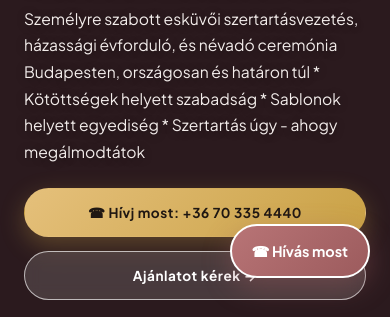
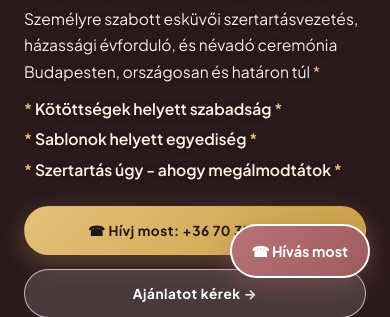
Before and after one commit to ADebre11/szertartasmester, a plain HTML site: page index.html in a window 390 px wide. Shown: the part 546-863 px from the top of the page. Drawn offline with nearby package versions, Linux system fonts and the light colour scheme; a web font is replaced by a local one.

Commit message:
Add copy/image-save protection and mobile hero intro line breaks

```diff
--- a/app.js
+++ b/app.js
@@ -56,6 +56,15 @@
             ? `<span>${h.badgeLines[0]}</span><span class="hero-badge-sep" aria-hidden="true">•</span><span>${h.badgeLines[1]}</span>`
             : h.badge;
 
+        const descHtml = Array.isArray(h.descriptionPoints)
+            ? `<span class="hero-desc-lead">${h.description} <span class="hero-desc-star">*</span></span> <span class="hero-desc-points">${h.descriptionPoints
+                  .map(
+                      (pt) =>
+                          `<span class="hero-desc-point"><span class="hero-desc-star-mob">* </span>${pt}<span class="hero-desc-sep"> *</span></span>`
+                  )
+                  .join(" ")}</span>`
+            : h.description;
+
         el("hero-mount").innerHTML = `
             <div class="hero">
                 <img src="${h.image}" alt="${SITE_DATA.brand.name}" class="hero-bg" />
@@ -67,7 +76,7 @@
                     <div class="hero-content">
                         <div class="hero-badge hero-badge-mobile">${badgeHtml}</div>
                         <h1 class="hero-title">${h.title}</h1>
-                        <p class="hero-desc">${h.description}</p>
+                        <p class="hero-desc">${descHtml}</p>
                         <div class="hero-ctas">
                             <a href="${SITE_DATA.brand.phoneHref}" class="btn btn-gold">☎ ${h.primaryCta}</a>
                             <a href="#contact-mount" class="btn btn-outline-light">${h.secondaryCta} →</a>
@@ -661,12 +670,27 @@
         `);
     }
 
+    const isEditable = (t) => t && (t.tagName === "INPUT" || t.tagName === "TEXTAREA");
+
     document.addEventListener("keydown", (e) => {
         if (e.key === "Escape") closeModal();
         if (activeLightboxIdx !== null) {
             if (e.key === "ArrowLeft") openLightbox(activeLightboxIdx - 1);
             if (e.key === "ArrowRight") openLightbox(activeLightboxIdx + 1);
         }
+        if (!isEditable(e.target) && (e.ctrlKey || e.metaKey)) {
+            if (["c", "x", "u", "s", "a"].includes(e.key.toLowerCase())) e.preventDefault();
+        }
+    });
+
+    ["contextmenu", "copy", "cut"].forEach((evt) => {
+        document.addEventListener(evt, (e) => {
+            if (!isEditable(e.target)) e.preventDefault();
+        });
+    });
+
+    document.addEventListener("dragstart", (e) => {
+        if (e.target && e.target.tagName === "IMG") e.preventDefault();
     });
 
     renderNavbar();
--- a/data.js
+++ b/data.js
@@ -27,7 +27,12 @@ const SITE_DATA = {
         badgeLines: ["Okleveles szertartásvezető", "10+ év tapasztalat"],
         title: "Szertartás, amely <span>valóban Rólatok szól</span>",
         description:
-            "Személyre szabott esküvői szertartásvezetés, házassági évforduló, és névadó ceremónia Budapesten, országosan és határon túl * Kötöttségek helyett szabadság * Sablonok helyett egyediség * Szertartás úgy - ahogy megálmodtátok",
+            "Személyre szabott esküvői szertartásvezetés, házassági évforduló, és névadó ceremónia Budapesten, országosan és határon túl",
+        descriptionPoints: [
+            "Kötöttségek helyett szabadság",
+            "Sablonok helyett egyediség",
+            "Szertartás úgy - ahogy megálmodtátok",
+        ],
         image: "assets/hero-anita-new.webp",
         primaryCta: "Hívj most: +36 70 335 4440",
         secondaryCta: "Ajánlatot kérek",
--- a/style.css
+++ b/style.css
@@ -62,11 +62,22 @@ body {
     line-height: 1.7;
     overflow-x: hidden;
     -webkit-font-smoothing: antialiased;
+    -webkit-user-select: none;
+    user-select: none;
+}
+
+input,
+textarea {
+    -webkit-user-select: text;
+    user-select: text;
 }
 
 img {
     max-width: 100%;
     display: block;
+    -webkit-user-drag: none;
+    user-drag: none;
+    -webkit-touch-callout: none;
 }
 
 a {
@@ -430,6 +441,14 @@ a {
     margin: 0 0 22px 0;
     max-width: 760px;
     text-shadow: 0 1px 8px rgba(0, 0, 0, 0.35);
+}
+
+.hero-desc-star-mob {
+    display: none;
+}
+
+.hero-desc-point:last-child .hero-desc-sep {
+    display: none;
 }
 
 .hero-ctas {
@@ -1571,6 +1590,31 @@ a {
     .hero-badge-sep {
         display: none;
     }
+    .hero-desc-lead {
+        display: block;
+        margin-bottom: 10px;
+    }
+    .hero-desc-points {
+        display: flex;
+        flex-direction: column;
+        gap: 4px;
+    }
+    .hero-desc-point {
+        display: block;
+        color: #fff5dc;
+        font-weight: 600;
+    }
+    .hero-desc-star-mob {
+        display: inline;
+        color: var(--gold-shimmer);
+    }
+    .hero-desc-point:last-child .hero-desc-sep {
+        display: inline;
+    }
+    .hero-desc-star,
+    .hero-desc-sep {
+        color: var(--gold-shimmer);
+    }
     .about-grid {
         padding: 24px 20px;
     }
```
